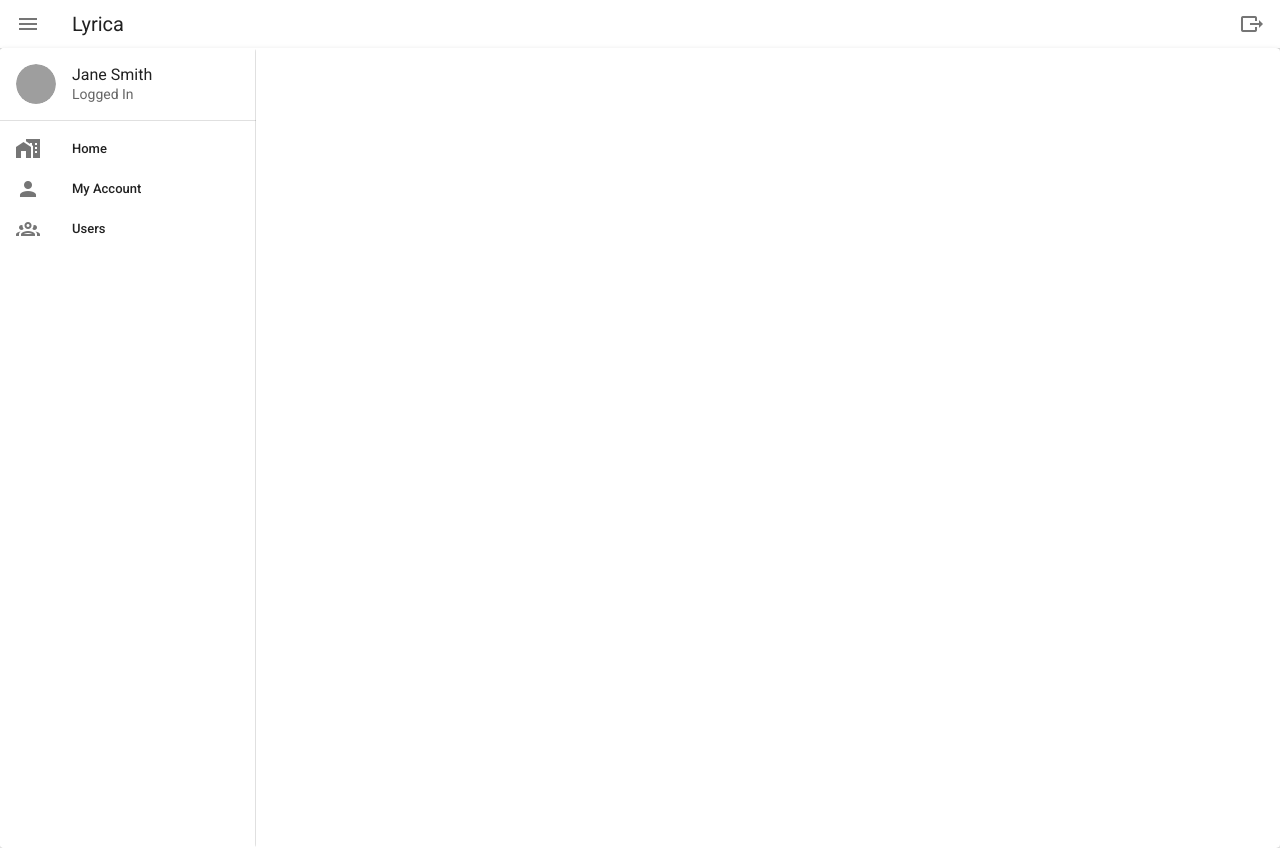
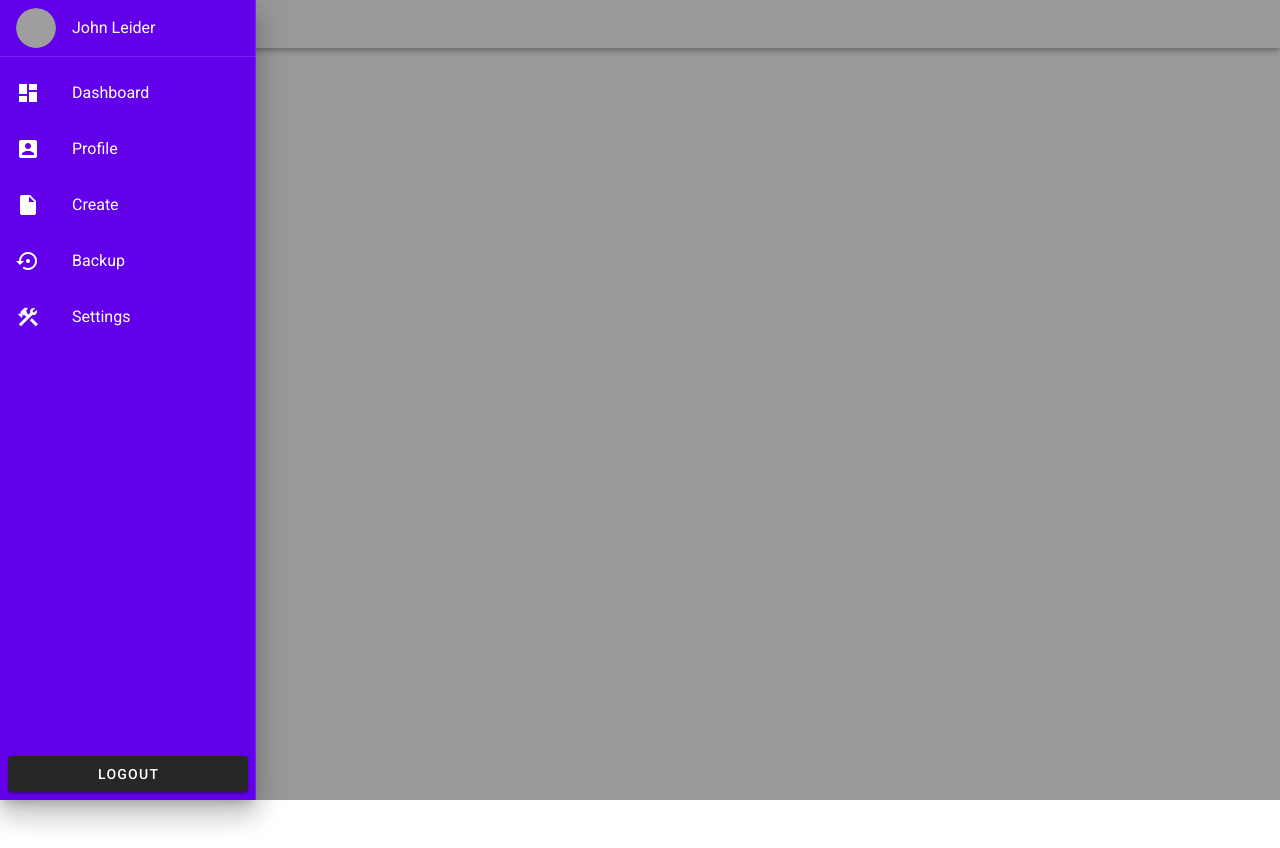
Before and after one commit to Daltonic/lyrica, a Vue app: page / in a window 1280 px wide. Both pictures are taken after a click on the button 28 px from the left and 24 px from the top of the page. After the commit the page ends 800 px from the top, so only its background shows below. Built offline with nearby package versions, Linux system fonts and the light colour scheme; grey boxes are pictures that could not be loaded.

Commit message:
Feat: Adds the store and reset the app layout

```diff
--- a/package.json
+++ b/package.json
@@ -11,7 +11,8 @@
     "core-js": "^3.6.5",
     "register-service-worker": "^1.7.1",
     "vue": "^2.6.11",
-    "vuetify": "^2.4.0"
+    "vuetify": "^2.4.0",
+    "vuex": "^3.6.2"
   },
   "devDependencies": {
     "@vue/cli-plugin-babel": "~4.5.0",
--- a/src/App.vue
+++ b/src/App.vue
@@ -1,26 +1,76 @@
 <template>
   <v-app>
-     <v-main>
-      <List />
-      <SideBar />
+    <v-main>
+      <v-card color="grey lighten-4" flat tile>
+        <v-toolbar dense>
+          <v-app-bar-nav-icon
+            @click.stop="drawer = !drawer"
+          ></v-app-bar-nav-icon>
+
+          <v-toolbar-title>
+
+            Lyrica
+          </v-toolbar-title>
+
+          <v-spacer></v-spacer>
+        </v-toolbar>
+      </v-card>
+
+      <v-navigation-drawer
+        class="deep-purple accent-4"
+        dark
+        v-model="drawer"
+        absolute
+        temporary
+      >
+        <v-list-item>
+          <v-list-item-avatar>
+            <v-img src="https://randomuser.me/api/portraits/men/78.jpg"></v-img>
+          </v-list-item-avatar>
+
+          <v-list-item-content>
+            <v-list-item-title>John Leider</v-list-item-title>
+          </v-list-item-content>
+        </v-list-item>
+
+        <v-divider></v-divider>
+
+        <v-list>
+          <v-list-item v-for="item in items" :key="item.title" link>
+            <v-list-item-icon>
+              <v-icon>{{ item.icon }}</v-icon>
+            </v-list-item-icon>
+
+            <v-list-item-content>
+              <v-list-item-title>{{ item.title }}</v-list-item-title>
+            </v-list-item-content>
+          </v-list-item>
+        </v-list>
+
+        <template v-slot:append>
+          <div class="pa-2">
+            <v-btn block> Logout </v-btn>
+          </div>
+        </template>
+      </v-navigation-drawer>
     </v-main>
   </v-app>
 </template>
 
 <script>
-import List from "./screens/lyric/List";
-import SideBar from "./components/SideBar";
-
 export default {
   name: "App",
-
-  components: {
-    List,
-    SideBar,
+  data() {
+    return {
+      drawer: null,
+      items: [
+        { title: "Dashboard", icon: "mdi-view-dashboard" },
+        { title: "Profile", icon: "mdi-account-box" },
+        { title: "Create", icon: "mdi-file" },
+        { title: "Backup", icon: "mdi-backup-restore" },
+        { title: "Settings", icon: "mdi-hammer-wrench" },
+      ],
+    };
   },
-
-  data: () => ({
-    //
-  })
 };
 </script>
--- a/src/components/MainHeader.vue
+++ /dev/null
@@ -1,24 +0,0 @@
-<template>
-  <v-card color="grey lighten-4" flat tile>
-    <v-toolbar dense>
-      <v-app-bar-nav-icon></v-app-bar-nav-icon>
-
-      <v-toolbar-title>Lyrica</v-toolbar-title>
-
-      <v-spacer></v-spacer>
-
-      <v-btn icon>
-        <v-icon>mdi-export</v-icon>
-      </v-btn>
-    </v-toolbar>
-  </v-card>
-</template>
-<script>
-export default {
-  name: "MainHeader",
-
-  data() {
-    return {};
-  },
-};
-</script>
--- a/src/components/SideBar.vue
+++ /dev/null
@@ -1,46 +0,0 @@
-<template>
-  <v-card height="100vh">
-    <v-navigation-drawer absolute permanent>
-      <template v-slot:prepend>
-        <v-list-item two-line>
-          <v-list-item-avatar>
-            <img src="https://randomuser.me/api/portraits/women/81.jpg" />
-          </v-list-item-avatar>
-
-          <v-list-item-content>
-            <v-list-item-title>Jane Smith</v-list-item-title>
-            <v-list-item-subtitle>Logged In</v-list-item-subtitle>
-          </v-list-item-content>
-        </v-list-item>
-      </template>
-
-      <v-divider></v-divider>
-
-      <v-list dense>
-        <v-list-item v-for="item in items" :key="item.title">
-          <v-list-item-icon>
-            <v-icon>{{ item.icon }}</v-icon>
-          </v-list-item-icon>
-
-          <v-list-item-content>
-            <v-list-item-title>{{ item.title }}</v-list-item-title>
-          </v-list-item-content>
-        </v-list-item>
-      </v-list>
-    </v-navigation-drawer>
-  </v-card>
-</template>
-
-<script>
-  export default {
-    data () {
-      return {
-        items: [
-          { title: 'Home', icon: 'mdi-home-city' },
-          { title: 'My Account', icon: 'mdi-account' },
-          { title: 'Users', icon: 'mdi-account-group-outline' },
-        ],
-      }
-    },
-  }
-</script>
--- a/src/main.js
+++ b/src/main.js
@@ -1,5 +1,6 @@
 import Vue from "vue";
 import App from "./App.vue";
+import store from "./store";
 import "./registerServiceWorker";
 import vuetify from "./plugins/vuetify";
 
@@ -7,5 +8,6 @@
 
 new Vue({
   vuetify,
+  store,
   render: h => h(App)
 }).$mount("#app");
--- /dev/null
+++ b/src/store.js
@@ -0,0 +1,21 @@
+import Vue from 'vue'
+import Vuex from 'vuex'
+
+Vue.use(Vuex)
+
+const store = new Vuex.Store({
+  state: {
+    drawer: false,
+  },
+  mutations: {
+    setDrawer: (state, payload) => (state.drawer = payload),
+  },
+  actions: {
+    // drawer: (state, payload) => state.commit('drawer', payload),
+  },
+  getters: {
+    drawer: state => state.drawer,
+  }
+})
+
+export default store
```
Also changed, not shown: 1 other file (tests, documents, lock files or other folders).
